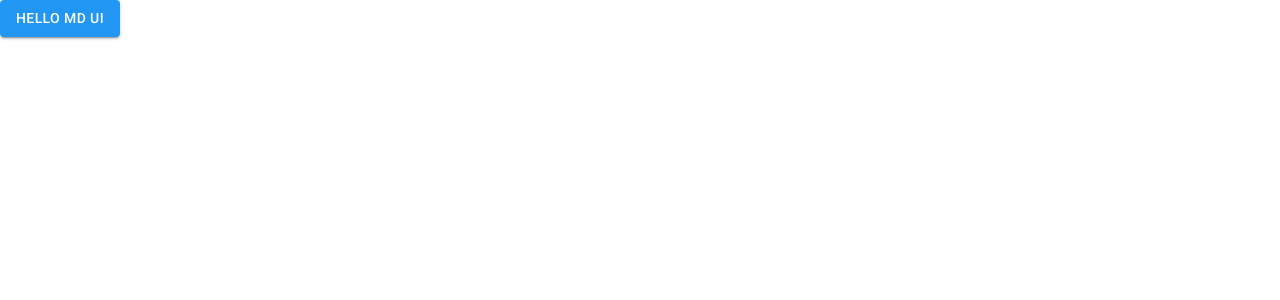
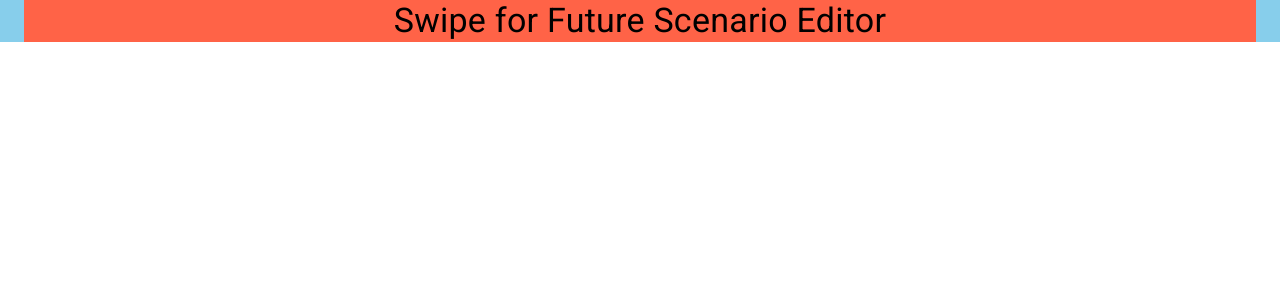
Before and after one commit to Greenheart/swipeforfuture-scenario-editor, a React (Create React App) app: page / in a window 1280 px wide. Shown: the top 300 px of the page. Built offline with nearby package versions, Linux system fonts and the light colour scheme.

Commit message:
feat(ui): Create ScenarioEditor and Header

```diff
--- a/src/App.tsx
+++ b/src/App.tsx
@@ -1,12 +1,10 @@
 import React from 'react'
-import Button from '@material-ui/core/Button'
+import ScenarioEditor from './components/ScenarioEditor'
 
 function App() {
     return (
         <div className="App">
-            <Button variant="contained" color="secondary">
-                Hello MD UI
-            </Button>
+            <ScenarioEditor />
         </div>
     )
 }
--- /dev/null
+++ b/src/components/Header.tsx
@@ -0,0 +1,18 @@
+import React from 'react'
+import { Grid, Typography } from '@material-ui/core'
+
+const Header = () => {
+    return (
+        <Grid
+            style={{ backgroundColor: 'tomato' }}
+            container
+            justify="center"
+            alignItems="center">
+            <Typography variant="h4" component="h1">
+                Swipe for Future Scenario Editor
+            </Typography>
+        </Grid>
+    )
+}
+
+export default Header
--- /dev/null
+++ b/src/components/ScenarioEditor.tsx
@@ -0,0 +1,14 @@
+import React from 'react'
+import { Container } from '@material-ui/core'
+
+import Header from './Header'
+
+const ScenarioEditor = () => {
+    return (
+        <Container maxWidth="xl" style={{ backgroundColor: 'skyblue' }}>
+            <Header />
+        </Container>
+    )
+}
+
+export default ScenarioEditor
```
